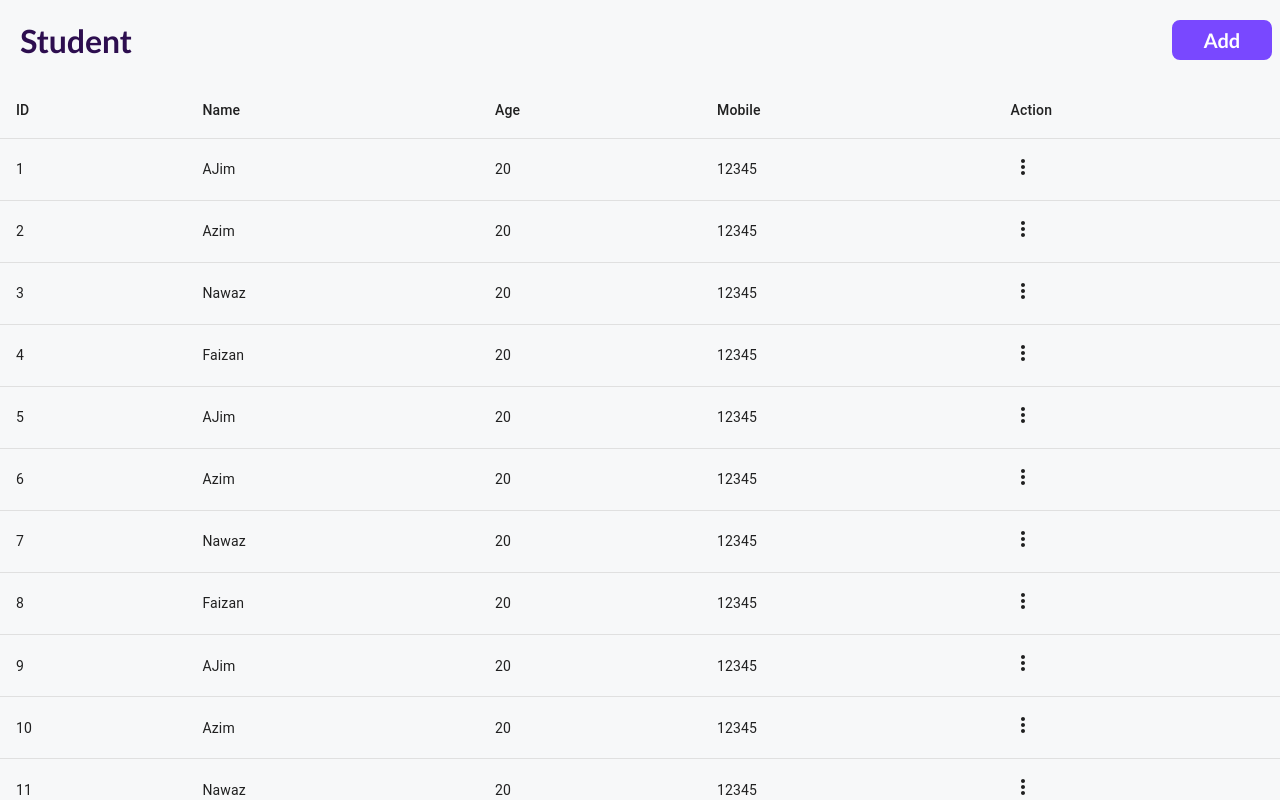
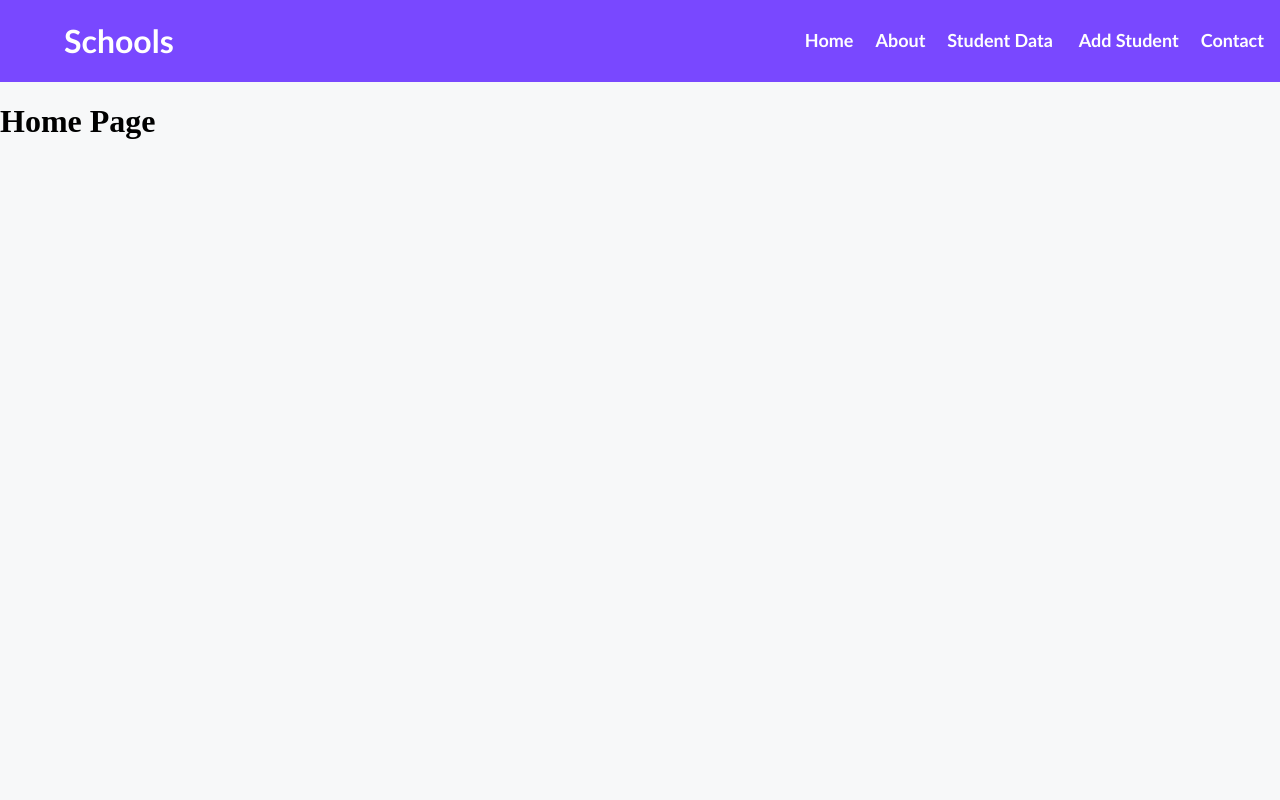
Before and after one commit to ajimhalepotra/react-datatable, a React (Create React App) app: page / in a window 1280 px wide. Shown: the top 800 px of the page. Built offline with nearby package versions, Linux system fonts and the light colour scheme.

Commit message:
create navbar

```diff
--- a/src/App.js
+++ b/src/App.js
@@ -1,13 +1,23 @@
-import AddTableData from "./components/AddTableData";
-import TableData from "./components/Table";
+import Navigation from "./Pages/Navigation";
 import { BrowserRouter, Route, Routes } from "react-router-dom";
+import Home from './Pages/Home'
+import About from './Pages/About'
+import StudentData from './components/Table'
+import AddStudent from './components/AddTableData'
+import Contact from './Pages/Contact'
+import Page404 from "./Pages/Page404";
 
 function App() {
   return (
     <BrowserRouter>
+    <Navigation />
       <Routes>
-        <Route path="/" element={<TableData />} />
-        <Route path="/add-table-data" element={<AddTableData />} />
+      <Route path="/" element={<Home />} />
+            <Route path="/about" element={<About />} />
+            <Route path="/student-data" element={<StudentData />} />
+            <Route path="/add-student" element={<AddStudent />} />
+            <Route path="/contact" element={<Contact />} />
+            <Route path="/*" element={<Page404 />} />
       </Routes>
     </BrowserRouter>
   );
--- a/src/Layout/heading.css
+++ b/src/Layout/heading.css
@@ -85,7 +85,7 @@
   justify-content: end;
   width: 98%;
   padding-right: 0px;
-  margin-bottom: 20px;
+  margin-bottom: 5px;
 }
 
 /* media  1024 */
@@ -114,6 +114,7 @@
   .main-input-container {
     flex-wrap: wrap;
   }
+
 }
 
 @media screen and (max-width: 600px) {
@@ -203,3 +204,53 @@
     height: 30px;
   }
 }
+
+
+
+
+/* navigation bar styles....... */
+
+.main-navigation{
+  display: flex;
+  background-color: rgb(121, 72, 255);
+  width: 100%;
+  font-family: Calibri;
+  color: white;
+}
+
+.heading-h1{
+  width: 25%;
+  padding-left: 5%;
+  /* color:white; */
+}
+.logo{
+  color: white;
+  text-decoration: none;
+}
+
+.navigation-containner{
+  padding: 5px 0;
+  display: inline-block;
+  text-align: right;
+  line-height: 70px;
+  width: 70%;
+}
+
+.navigation-btn{
+  text-decoration: none;
+  color: white;
+  text-align: right;
+  font-size: 18px;
+  font-weight: bold;
+  margin-right: 10px;
+  padding: 5px;
+  transition: 0.5s linear all;
+  border: 1px solid rgb(121, 72, 255);
+}
+.navigation-btn:hover{
+  color: rgb(121, 72, 255);
+  background-color: white;
+  border: 1px solid white;
+  border-radius: 6px;
+  transition: 0.5s linear all;
+}
--- /dev/null
+++ b/src/Pages/About.js
@@ -0,0 +1,12 @@
+import React from 'react'
+
+const About = () => {
+  return (
+    <div>
+        <h1>About Page</h1>
+    </div>
+  )
+}
+
+
+export default About;
--- /dev/null
+++ b/src/Pages/Contact.js
@@ -0,0 +1,11 @@
+import React from 'react'
+
+const Contact = () => {
+  return (
+    <div>
+        <h1>Contact Page</h1>
+    </div>
+  )
+}
+
+export default Contact;
--- /dev/null
+++ b/src/Pages/Home.js
@@ -0,0 +1,11 @@
+import React from 'react'
+
+const Home = () => {
+  return (
+    <div>
+        <h1>Home Page</h1>
+    </div>
+  )
+}
+
+export default Home;
--- /dev/null
+++ b/src/Pages/Navigation.js
@@ -0,0 +1,33 @@
+import React from "react";
+import { NavLink } from "react-router-dom";
+import "../Layout/heading.css";
+
+const Navigation = () => {
+  return (
+    <div className="main-navigation">
+      <div className="heading-h1">
+        <NavLink to="/" className="logo"><h1>Schools</h1></NavLink>
+      </div>
+      <div className="navigation-containner">
+        <NavLink to="/" className="navigation-btn">
+          Home
+        </NavLink>
+        <NavLink to="/about" className="navigation-btn">
+          About
+        </NavLink>
+        <NavLink to="/student-data" className="navigation-btn">
+          Student Data
+        </NavLink>
+        <NavLink to="/add-student" className="navigation-btn">
+          {" "}
+          Add Student
+        </NavLink>
+        <NavLink to="/contact" className="navigation-btn">
+          Contact
+        </NavLink>
+      </div>
+    </div>
+  );
+};
+
+export default Navigation;
--- /dev/null
+++ b/src/Pages/Page404.js
@@ -0,0 +1,11 @@
+import React from 'react'
+
+const Page404 = () => {
+  return (
+    <div>
+        <h1>Page Not Found 404.</h1>
+    </div>
+  )
+}
+
+export  default Page404;
--- a/src/components/AddTableData.js
+++ b/src/components/AddTableData.js
@@ -325,7 +325,7 @@ const AddTableData = () => {
             </button>
           </div>
           <div className="btn-data">
-            <Link to="/" style={{ textDecoration: "none", color: "skyblue" }}>
+            <Link to="/student-data" style={{ textDecoration: "none", color: "skyblue" }}>
               <button
                 className="route-btn"
                 style={{
```
Also changed, not shown: src/Pages/AddStudent.js (added, +11 -0 lines), src/Pages/StudentData.js (added, +11 -0 lines).
